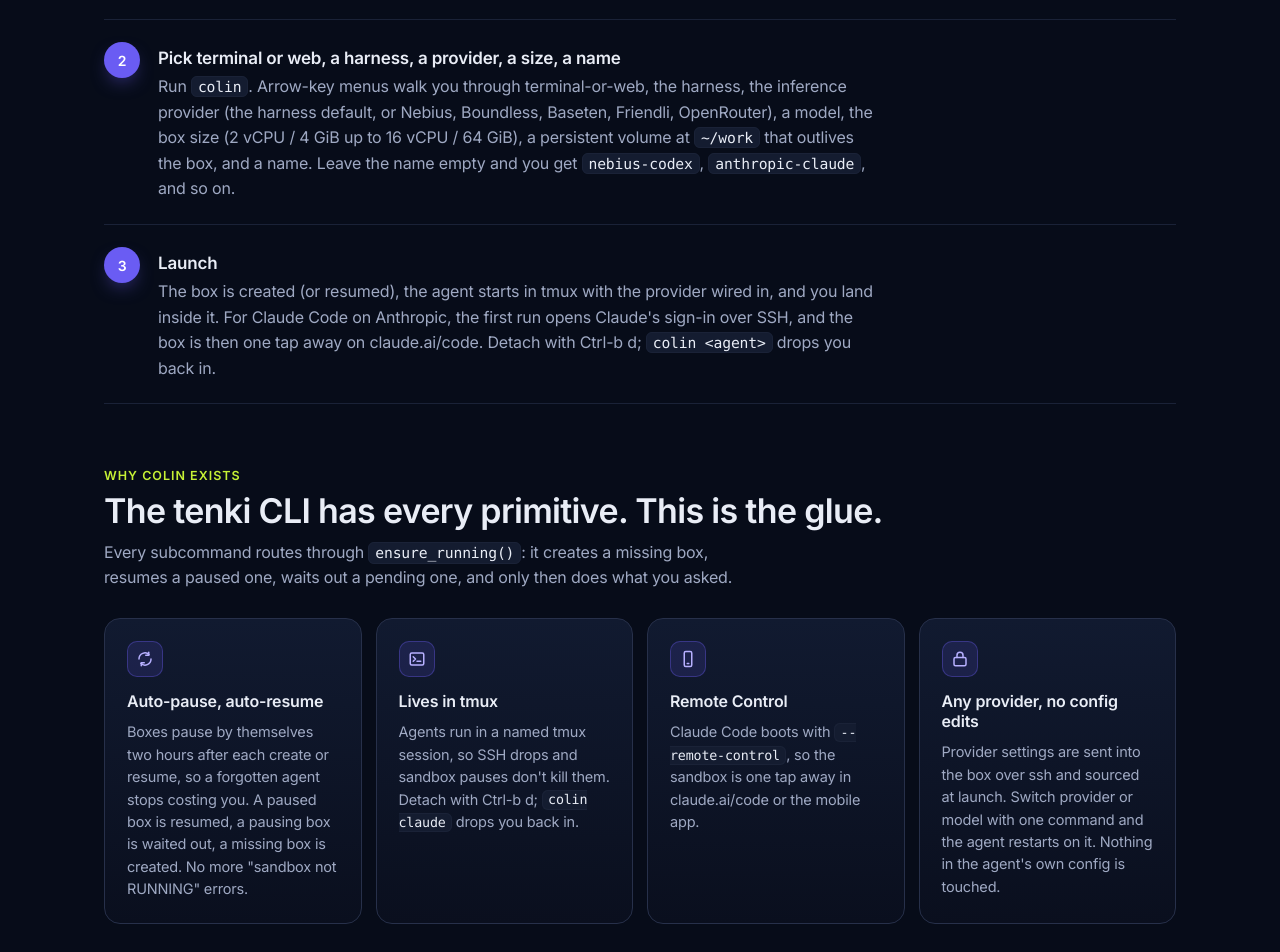
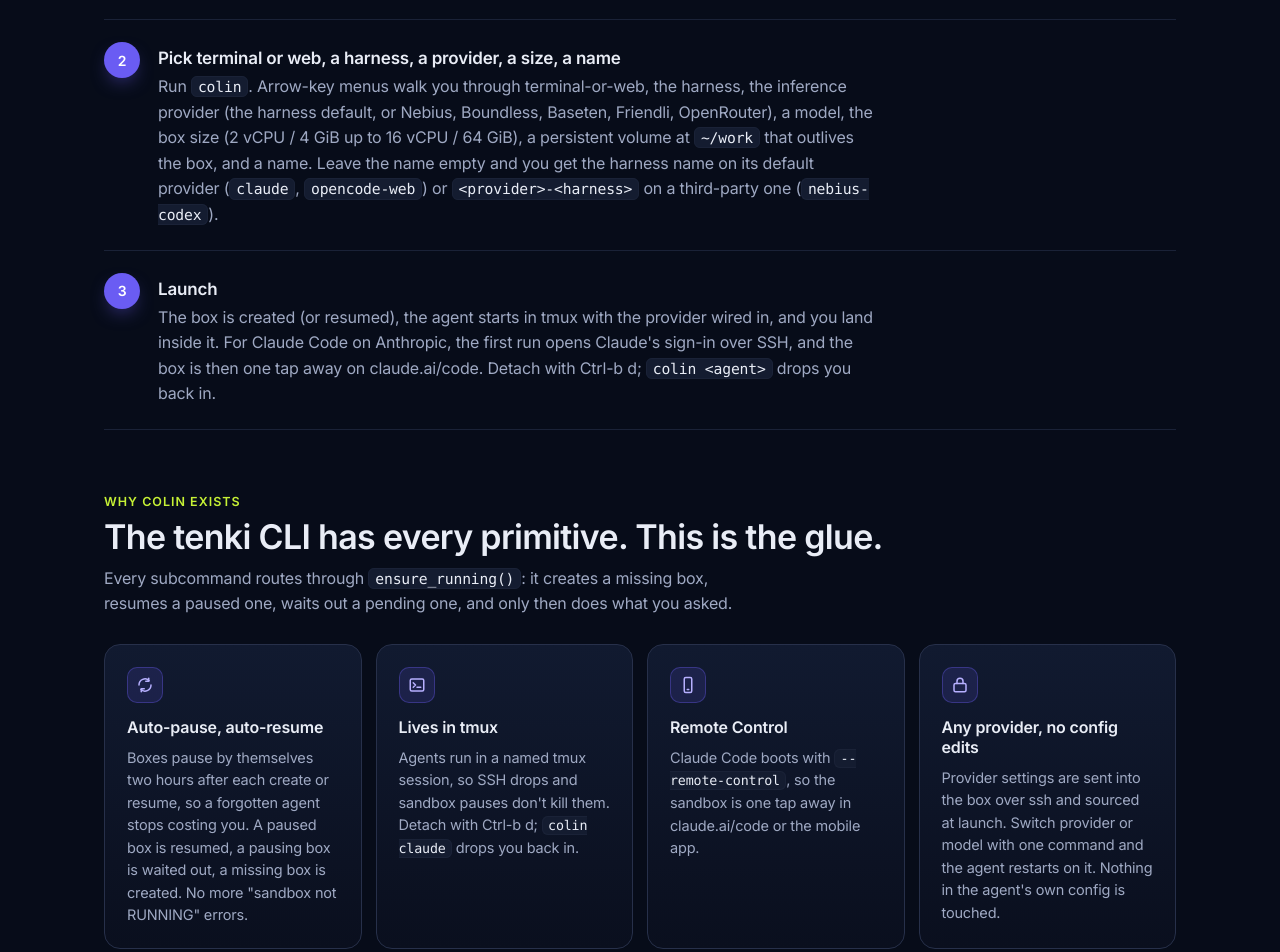
Before and after one commit to opencolin/colincode, a plain HTML site: page site/index.html in a window 1280 px wide. Shown: the part 1954-2906 px from the top of the page. Drawn offline with Linux system fonts and the light colour scheme.

Commit message:
default agent name: the harness alone on its default provider
opencode-opencode-web and tinyfish-tinyfish became opencode-web and tinyfish;
a third-party provider still prefixes (nebius-codex).

Co-Authored-By: Claude Fable 5.1 <noreply@anthropic.com>

```diff
--- a/site/index.html
+++ b/site/index.html
@@ -230,7 +230,7 @@ footer .fnt{color:var(--faint)}
   <h2>Three commands from zero to a running agent.</h2>
   <div class="steps" style="margin-top:28px">
     <div class="step"><div class="n">1</div><div><h3>Install once</h3><p>Run the one-liner. It puts <code>colin</code> on your PATH and checks for the <code>tenki</code> CLI and <code>jq</code>. Log in with <code>tenki login</code> if you haven't already.</p></div></div>
-    <div class="step"><div class="n">2</div><div><h3>Pick terminal or web, a harness, a provider, a size, a name</h3><p>Run <code>colin</code>. Arrow-key menus walk you through terminal-or-web, the harness, the inference provider (the harness default, or Nebius, Boundless, Baseten, Friendli, OpenRouter), a model, the box size (2 vCPU / 4 GiB up to 16 vCPU / 64 GiB), a persistent volume at <code>~/work</code> that outlives the box, and a name. Leave the name empty and you get <code>nebius-codex</code>, <code>anthropic-claude</code>, and so on.</p></div></div>
+    <div class="step"><div class="n">2</div><div><h3>Pick terminal or web, a harness, a provider, a size, a name</h3><p>Run <code>colin</code>. Arrow-key menus walk you through terminal-or-web, the harness, the inference provider (the harness default, or Nebius, Boundless, Baseten, Friendli, OpenRouter), a model, the box size (2 vCPU / 4 GiB up to 16 vCPU / 64 GiB), a persistent volume at <code>~/work</code> that outlives the box, and a name. Leave the name empty and you get the harness name on its default provider (<code>claude</code>, <code>opencode-web</code>) or <code>&lt;provider&gt;-&lt;harness&gt;</code> on a third-party one (<code>nebius-codex</code>).</p></div></div>
     <div class="step"><div class="n">3</div><div><h3>Launch</h3><p>The box is created (or resumed), the agent starts in tmux with the provider wired in, and you land inside it. For Claude Code on Anthropic, the first run opens Claude's sign-in over SSH, and the box is then one tap away on claude.ai/code. Detach with Ctrl-b d; <code>colin &lt;agent&gt;</code> drops you back in.</p></div></div>
   </div>
 </section>
```
Also changed, not shown: 2 other files.
